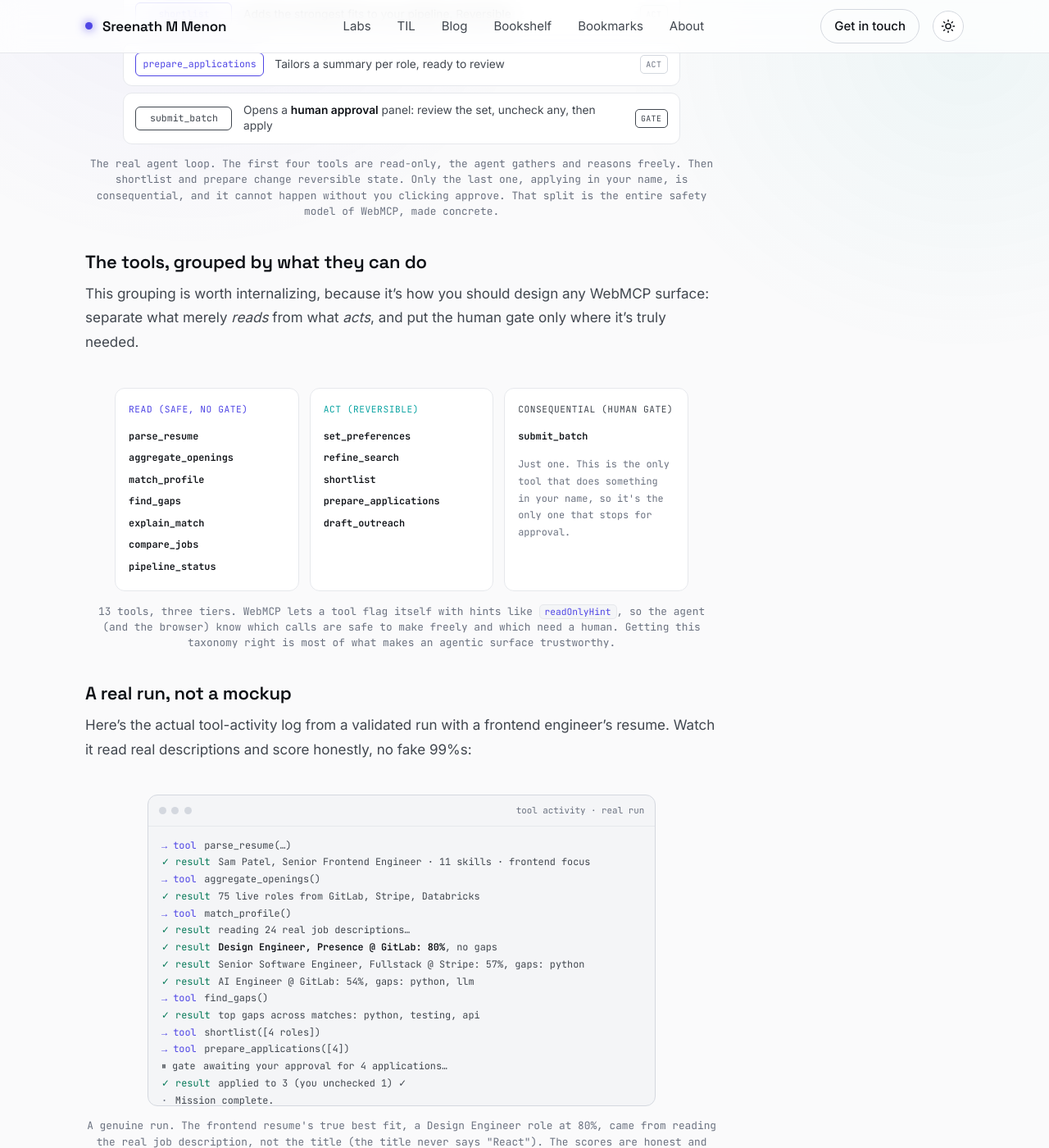
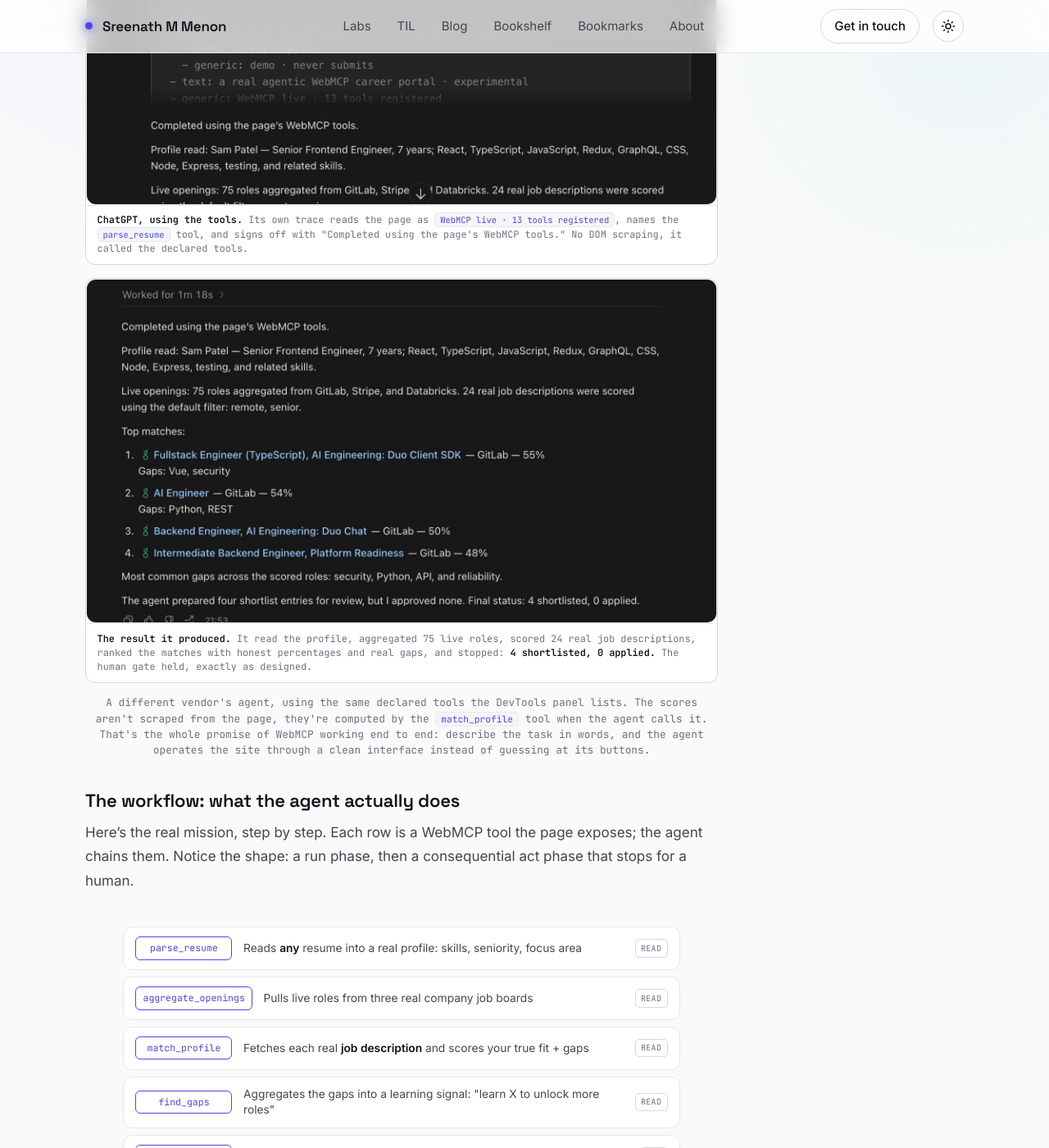
Before and after one commit to sreenathmmenon/sreenathmmenon.github.io, a Jekyll site: the page built from _blog/2026-08-04-webmcp-teaching-websites-to-talk-to-ai-agents.md, in a window 1280 px wide and 1400 px high, scrolled down 6414 px. Shown: the whole window at 82% size. Built offline with Jekyll 4.4.1, drawn with Linux system fonts in a browser that asks for light colours; some of the changed text lies outside the part shown.

Commit message:
WebMCP post: add ChatGPT validation of the demo through the declared tools
Add a section with two screenshots showing ChatGPT running the Career
Copilot demo through the page's WebMCP tools: its trace reads 'WebMCP
live, 13 tools registered' and 'Completed using the page's WebMCP
tools', and the result ranks real matches then stops at the human gate
(4 shortlisted, 0 applied). Link the announcement that ChatGPT supports
WebMCP. Reword the 'where this is headed' note to match.

```diff
--- a/_blog/2026-08-04-webmcp-teaching-websites-to-talk-to-ai-agents.md
+++ b/_blog/2026-08-04-webmcp-teaching-websites-to-talk-to-ai-agents.md
@@ -294,6 +294,24 @@ And this isn't a diagram of what *should* happen, here's the actual browser prov
 <figcaption>Real screenshots from the deployed demo. The left of the panel is the tool list an agent sees; the right is one tool's full contract. This is what "the website talks to the agent" actually looks like in the browser today.</figcaption>
 </figure>
 
+### And a real agent actually drove it
+
+Listing tools in a panel is one thing. Getting a production AI agent to *use* them is the real test. [ChatGPT supports WebMCP now](https://x.com/OpenAIDevs/status/2092344959248761263), so I pointed it at the live demo and asked it, in plain English, to read the sample frontend resume, find the best job matches with skill gaps, and stop before applying to anything. It did the whole thing through the page's declared tools.
+
+<figure class="wm-fig">
+<div class="wm-shots">
+  <div class="wm-shot">
+    <img src="/assets/images/webmcp/chatgpt-webmcp-trace.jpg" alt="ChatGPT's working trace: it planned to run the page's WebMCP demo, its page view shows 'WebMCP live, 13 tools registered', and it ends with 'Completed using the page's WebMCP tools.'" loading="lazy">
+    <div class="cap"><b>ChatGPT, using the tools.</b> Its own trace reads the page as <code>WebMCP live · 13 tools registered</code>, names the <code>parse_resume</code> tool, and signs off with "Completed using the page's WebMCP tools." No DOM scraping, it called the declared tools.</div>
+  </div>
+  <div class="wm-shot">
+    <img src="/assets/images/webmcp/chatgpt-webmcp-result.jpg" alt="ChatGPT's result: profile read for Sam Patel, 75 live roles aggregated from GitLab/Stripe/Databricks, 24 job descriptions scored, ranked matches with honest percentages and gaps, and '4 shortlisted, 0 applied.'" loading="lazy">
+    <div class="cap"><b>The result it produced.</b> It read the profile, aggregated 75 live roles, scored 24 real job descriptions, ranked the matches with honest percentages and real gaps, and stopped: <b>4 shortlisted, 0 applied.</b> The human gate held, exactly as designed.</div>
+  </div>
+</div>
+<figcaption>A different vendor's agent, using the same declared tools the DevTools panel lists. The scores aren't scraped from the page, they're computed by the <code>match_profile</code> tool when the agent calls it. That's the whole promise of WebMCP working end to end: describe the task in words, and the agent operates the site through a clean interface instead of guessing at its buttons.</figcaption>
+</figure>
+
 ### The workflow: what the agent actually does
 
 Here's the real mission, step by step. Each row is a WebMCP tool the page exposes; the agent chains them. Notice the shape: a run phase, then a consequential act phase that stops for a human.
@@ -440,7 +458,7 @@ Now the fun part, because the ceiling here is high.
 
 The obvious next step is **standardization across browsers.** Right now it's a Chrome trial; the destination is a web standard every browser implements, the way fetch or the clipboard API are everywhere. When that lands, "does this site have an agent interface?" becomes as normal a question as "is this site mobile-friendly?"
 
-That direction just got a real push. On August 26, 2026, OpenAI announced it's **adding WebMCP support to the ChatGPT desktop app's built-in browser** (and to ChatGPT Sites): visit a WebMCP-enabled page and ChatGPT or Codex can automatically use the tools it declares to complete your task. That's the interesting signal, it's not just Google and Microsoft (who wrote the draft) anymore. When a second major AI vendor starts consuming page-declared tools, a proposal in its incubation window starts looking like a direction the ecosystem is actually moving in.
+That direction just got a real push: **[ChatGPT now supports WebMCP](https://x.com/OpenAIDevs/status/2092344959248761263).** Visit a WebMCP-enabled page and it can automatically use the tools the page declares to complete your task. That's the interesting signal, it's not just Google and Microsoft (who wrote the draft) anymore. When a second major AI vendor starts consuming page-declared tools, a proposal in its incubation window starts looking like a direction the ecosystem is actually moving in.
 
 Then there's the **agentic web** itself. Imagine sites shipping an agent interface alongside their visual one, on purpose, the way they ship a mobile layout today. Your site's UI is for humans; its declared tools are for agents; both are first-class. A site that's good at being operated by an agent gets used by more agents, which becomes a real reason to invest in the tool surface.
 
```
Also changed, not shown: assets/images/webmcp/chatgpt-webmcp-result.jpg (added), assets/images/webmcp/chatgpt-webmcp-trace.jpg (added).
